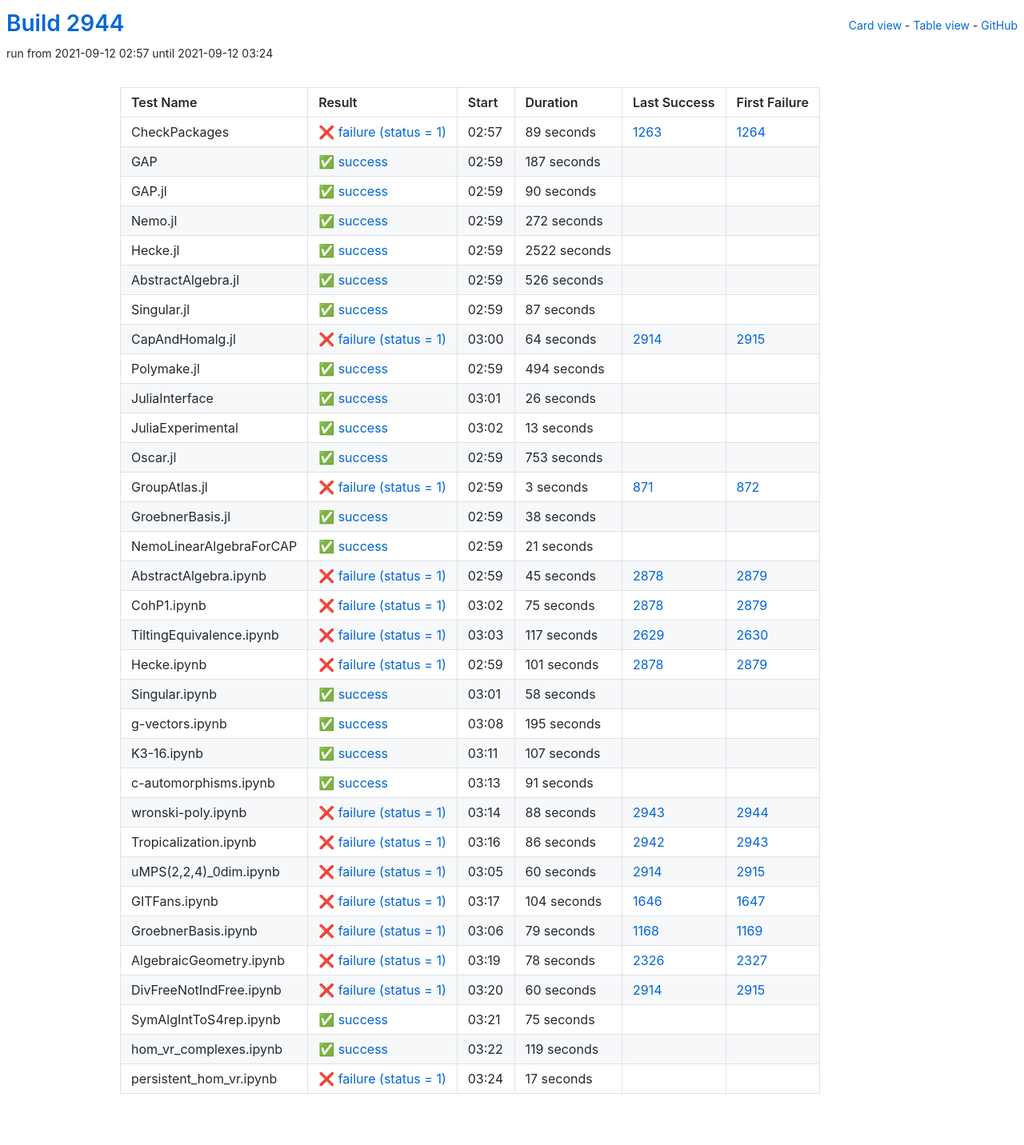
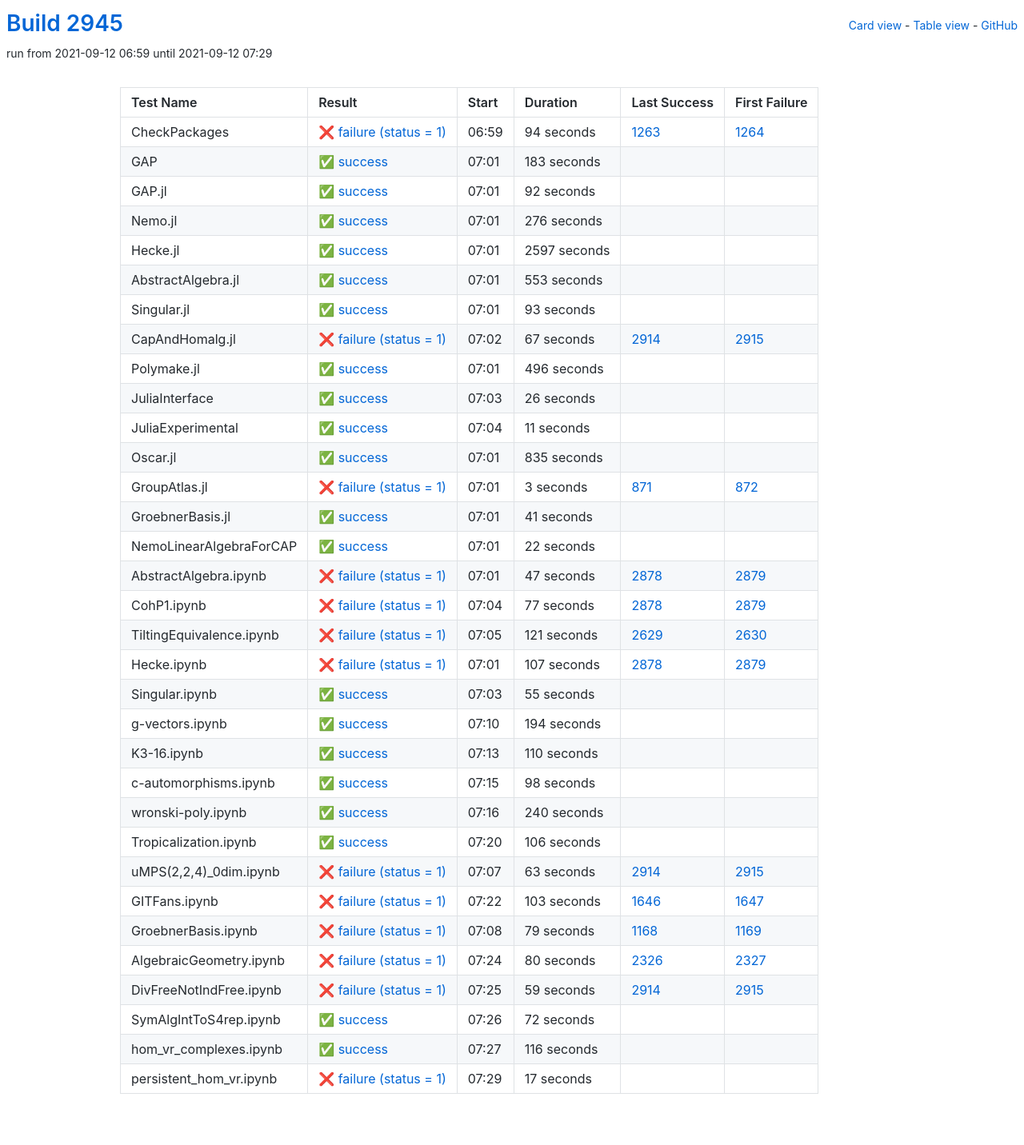
Before and after one commit to oscar-system/oscar-ci-status-stable, a Jekyll site: the page built from table.html, in a window 1280 px wide. Shown: the whole page at 80% size. Built offline with Jekyll 4.4.1, drawn with Linux system fonts in a browser that asks for light colours.

Commit message:
Build #2945

```diff
--- a/_data/ci.yml
+++ b/_data/ci.yml
@@ -1,6 +1,6 @@
 ---
-build: 2944
-build_url: https://oscarci.mathematik.uni-kl.de/job/oscar-stable/2944/
+build: 2945
+build_url: https://oscarci.mathematik.uni-kl.de/job/oscar-stable/2945/
 job: oscar-stable
 organization: oscar-system
 repo: oscar-ci-status-stable
@@ -8,116 +8,116 @@ repourl: https://github.com/oscar-system/oscar-ci-status-stable
 tests:
 - name: CheckPackages
   id: checkpackages
-  log: https://oscarci.mathematik.uni-kl.de/job/oscar-stable/2944/artifact/logs/build-2944/CheckPackages.log
-  start: 2021-09-12 02:57
+  log: https://oscarci.mathematik.uni-kl.de/job/oscar-stable/2945/artifact/logs/build-2945/CheckPackages.log
+  start: 2021-09-12 06:59
   success: false
   exitcode: 1
   status: failure
-  duration: 89
+  duration: 94
   last_success: 1263
   last_success_url: https://oscarci.mathematik.uni-kl.de/job/oscar-stable/1263/
   first_failure: 1264
   first_failure_url: https://oscarci.mathematik.uni-kl.de/job/oscar-stable/1264/
 - name: GAP
   id: gap
-  log: https://oscarci.mathematik.uni-kl.de/job/oscar-stable/2944/artifact/logs/build-2944/GAP.log
-  start: 2021-09-12 02:59
+  log: https://oscarci.mathematik.uni-kl.de/job/oscar-stable/2945/artifact/logs/build-2945/GAP.log
+  start: 2021-09-12 07:01
   success: true
   exitcode: 0
   status: success
-  duration: 187
+  duration: 183
   last_success: false
   last_success_url:
   first_failure: false
   first_failure_url:
 - name: GAP.jl
   id: gap-jl
-  log: https://oscarci.mathematik.uni-kl.de/job/oscar-stable/2944/artifact/logs/build-2944/GAP.jl.log
-  start: 2021-09-12 02:59
+  log: https://oscarci.mathematik.uni-kl.de/job/oscar-stable/2945/artifact/logs/build-2945/GAP.jl.log
+  start: 2021-09-12 07:01
   success: true
   exitcode: 0
   status: success
-  duration: 90
+  duration: 92
   last_success: false
   last_success_url:
   first_failure: false
   first_failure_url:
 - name: Nemo.jl
   id: nemo-jl
-  log: https://oscarci.mathematik.uni-kl.de/job/oscar-stable/2944/artifact/logs/build-2944/Nemo.jl.log
-  start: 2021-09-12 02:59
+  log: https://oscarci.mathematik.uni-kl.de/job/oscar-stable/2945/artifact/logs/build-2945/Nemo.jl.log
+  start: 2021-09-12 07:01
   success: true
   exitcode: 0
   status: success
-  duration: 272
+  duration: 276
   last_success: false
   last_success_url:
   first_failure: false
   first_failure_url:
 - name: Hecke.jl
   id: hecke-jl
-  log: https://oscarci.mathematik.uni-kl.de/job/oscar-stable/2944/artifact/logs/build-2944/Hecke.jl.log
-  start: 2021-09-12 02:59
+  log: https://oscarci.mathematik.uni-kl.de/job/oscar-stable/2945/artifact/logs/build-2945/Hecke.jl.log
+  start: 2021-09-12 07:01
   success: true
   exitcode: 0
   status: success
-  duration: 2522
+  duration: 2597
   last_success: false
   last_success_url:
   first_failure: false
   first_failure_url:
 - name: AbstractAlgebra.jl
   id: abstractalgebra-jl
-  log: https://oscarci.mathematik.uni-kl.de/job/oscar-stable/2944/artifact/logs/build-2944/AbstractAlgebra.jl.log
-  start: 2021-09-12 02:59
+  log: https://oscarci.mathematik.uni-kl.de/job/oscar-stable/2945/artifact/logs/build-2945/AbstractAlgebra.jl.log
+  start: 2021-09-12 07:01
   success: true
   exitcode: 0
   status: success
-  duration: 526
+  duration: 553
   last_success: false
   last_success_url:
   first_failure: false
   first_failure_url:
 - name: Singular.jl
   id: singular-jl
-  log: https://oscarci.mathematik.uni-kl.de/job/oscar-stable/2944/artifact/logs/build-2944/Singular.jl.log
-  start: 2021-09-12 02:59
+  log: https://oscarci.mathematik.uni-kl.de/job/oscar-stable/2945/artifact/logs/build-2945/Singular.jl.log
+  start: 2021-09-12 07:01
   success: true
   exitcode: 0
   status: success
-  duration: 87
+  duration: 93
   last_success: false
   last_success_url:
   first_failure: false
   first_failure_url:
 - name: CapAndHomalg.jl
   id: capandhomalg-jl
-  log: https://oscarci.mathematik.uni-kl.de/job/oscar-stable/2944/artifact/logs/build-2944/CapAndHomalg.jl.log
-  start: 2021-09-12 03:00
+  log: https://oscarci.mathematik.uni-kl.de/job/oscar-stable/2945/artifact/logs/build-2945/CapAndHomalg.jl.log
+  start: 2021-09-12 07:02
   success: false
   exitcode: 1
   status: failure
-  duration: 64
+  duration: 67
   last_success: 2914
   last_success_url: https://oscarci.mathematik.uni-kl.de/job/oscar-stable/2914/
   first_failure: 2915
   first_failure_url: https://oscarci.mathematik.uni-kl.de/job/oscar-stable/2915/
 - name: Polymake.jl
   id: polymake-jl
-  log: https://oscarci.mathematik.uni-kl.de/job/oscar-stable/2944/artifact/logs/build-2944/Polymake.jl.log
-  start: 2021-09-12 02:59
+  log: https://oscarci.mathematik.uni-kl.de/job/oscar-stable/2945/artifact/logs/build-2945/Polymake.jl.log
+  start: 2021-09-12 07:01
   success: true
   exitcode: 0
   status: success
-  duration: 494
+  duration: 496
   last_success: false
   last_success_url:
   first_failure: false
   first_failure_url:
 - name: JuliaInterface
   id: juliainterface
-  log: https://oscarci.mathematik.uni-kl.de/job/oscar-stable/2944/artifact/logs/build-2944/JuliaInterface.log
-  start: 2021-09-12 03:01
+  log: https://oscarci.mathematik.uni-kl.de/job/oscar-stable/2945/artifact/logs/build-2945/JuliaInterface.log
+  start: 2021-09-12 07:03
   success: true
   exitcode: 0
   status: success
@@ -128,32 +128,32 @@ tests:
   first_failure_url:
 - name: JuliaExperimental
   id: juliaexperimental
-  log: https://oscarci.mathematik.uni-kl.de/job/oscar-stable/2944/artifact/logs/build-2944/JuliaExperimental.log
-  start: 2021-09-12 03:02
+  log: https://oscarci.mathematik.uni-kl.de/job/oscar-stable/2945/artifact/logs/build-2945/JuliaExperimental.log
+  start: 2021-09-12 07:04
   success: true
   exitcode: 0
   status: success
-  duration: 13
+  duration: 11
   last_success: false
   last_success_url:
   first_failure: false
   first_failure_url:
 - name: Oscar.jl
   id: oscar-jl
-  log: https://oscarci.mathematik.uni-kl.de/job/oscar-stable/2944/artifact/logs/build-2944/Oscar.jl.log
-  start: 2021-09-12 02:59
+  log: https://oscarci.mathematik.uni-kl.de/job/oscar-stable/2945/artifact/logs/build-2945/Oscar.jl.log
+  start: 2021-09-12 07:01
   success: true
   exitcode: 0
   status: success
-  duration: 753
+  duration: 835
   last_success: false
   last_success_url:
   first_failure: false
   first_failure_url:
 - name: GroupAtlas.jl
   id: groupatlas-jl
-  log: https://oscarci.mathematik.uni-kl.de/job/oscar-stable/2944/artifact/logs/build-2944/GroupAtlas.jl.log
-  start: 2021-09-12 02:59
+  log: https://oscarci.mathematik.uni-kl.de/job/oscar-stable/2945/artifact/logs/build-2945/GroupAtlas.jl.log
+  start: 2021-09-12 07:01
   success: false
   exitcode: 1
   status: failure
@@ -164,176 +164,176 @@ tests:
   first_failure_url: https://oscarci.mathematik.uni-kl.de/job/oscar-stable/872/
 - name: GroebnerBasis.jl
   id: groebnerbasis-jl
-  log: https://oscarci.mathematik.uni-kl.de/job/oscar-stable/2944/artifact/logs/build-2944/GroebnerBasis.jl.log
-  start: 2021-09-12 02:59
+  log: https://oscarci.mathematik.uni-kl.de/job/oscar-stable/2945/artifact/logs/build-2945/GroebnerBasis.jl.log
+  start: 2021-09-12 07:01
   success: true
   exitcode: 0
   status: success
-  duration: 38
+  duration: 41
   last_success: false
   last_success_url:
   first_failure: false
   first_failure_url:
 - name: NemoLinearAlgebraForCAP
   id: nemolinearalgebraforcap
-  log: https://oscarci.mathematik.uni-kl.de/job/oscar-stable/2944/artifact/logs/build-2944/NemoLinearAlgebraForCAP.log
-  start: 2021-09-12 02:59
+  log: https://oscarci.mathematik.uni-kl.de/job/oscar-stable/2945/artifact/logs/build-2945/NemoLinearAlgebraForCAP.log
+  start: 2021-09-12 07:01
   success: true
   exitcode: 0
   status: success
-  duration: 21
+  duration: 22
   last_success: false
   last_success_url:
   first_failure: false
   first_failure_url:
 - name: AbstractAlgebra.ipynb
   id: abstractalgebra-ipynb
-  log: https://oscarci.mathematik.uni-kl.de/job/oscar-stable/2944/artifact/logs/build-2944/AbstractAlgebra.ipynb.log
-  start: 2021-09-12 02:59
+  log: https://oscarci.mathematik.uni-kl.de/job/oscar-stable/2945/artifact/logs/build-2945/AbstractAlgebra.ipynb.log
+  start: 2021-09-12 07:01
   success: false
   exitcode: 1
   status: failure
-  duration: 45
+  duration: 47
   last_success: 2878
   last_success_url: https://oscarci.mathematik.uni-kl.de/job/oscar-stable/2878/
   first_failure: 2879
   first_failure_url: https://oscarci.mathematik.uni-kl.de/job/oscar-stable/2879/
 - name: CohP1.ipynb
   id: cohp1-ipynb
-  log: https://oscarci.mathematik.uni-kl.de/job/oscar-stable/2944/artifact/logs/build-2944/CohP1.ipynb.log
-  start: 2021-09-12 03:02
+  log: https://oscarci.mathematik.uni-kl.de/job/oscar-stable/2945/artifact/logs/build-2945/CohP1.ipynb.log
+  start: 2021-09-12 07:04
   success: false
   exitcode: 1
   status: failure
-  duration: 75
+  duration: 77
   last_success: 2878
   last_success_url: https://oscarci.mathematik.uni-kl.de/job/oscar-stable/2878/
   first_failure: 2879
   first_failure_url: https://oscarci.mathematik.uni-kl.de/job/oscar-stable/2879/
 - name: TiltingEquivalence.ipynb
   id: tiltingequivalence-ipynb
-  log: https://oscarci.mathematik.uni-kl.de/job/oscar-stable/2944/artifact/logs/build-2944/TiltingEquivalence.ipynb.log
-  start: 2021-09-12 03:03
+  log: https://oscarci.mathematik.uni-kl.de/job/oscar-stable/2945/artifact/logs/build-2945/TiltingEquivalence.ipynb.log
+  start: 2021-09-12 07:05
   success: false
   exitcode: 1
   status: failure
-  duration: 117
+  duration: 121
   last_success: 2629
   last_success_url: https://oscarci.mathematik.uni-kl.de/job/oscar-stable/2629/
   first_failure: 2630
   first_failure_url: https://oscarci.mathematik.uni-kl.de/job/oscar-stable/2630/
 - name: Hecke.ipynb
   id: hecke-ipynb
-  log: https://oscarci.mathematik.uni-kl.de/job/oscar-stable/2944/artifact/logs/build-2944/Hecke.ipynb.log
-  start: 2021-09-12 02:59
+  log: https://oscarci.mathematik.uni-kl.de/job/oscar-stable/2945/artifact/logs/build-2945/Hecke.ipynb.log
+  start: 2021-09-12 07:01
   success: false
   exitcode: 1
   status: failure
-  duration: 101
+  duration: 107
   last_success: 2878
   last_success_url: https://oscarci.mathematik.uni-kl.de/job/oscar-stable/2878/
   first_failure: 2879
   first_failure_url: https://oscarci.mathematik.uni-kl.de/job/oscar-stable/2879/
 - name: Singular.ipynb
   id: singular-ipynb
-  log: https://oscarci.mathematik.uni-kl.de/job/oscar-stable/2944/artifact/logs/build-2944/Singular.ipynb.log
-  start: 2021-09-12 03:01
+  log: https://oscarci.mathematik.uni-kl.de/job/oscar-stable/2945/artifact/logs/build-2945/Singular.ipynb.log
+  start: 2021-09-12 07:03
   success: true
   exitcode: 0
   status: success
-  duration: 58
+  duration: 55
   last_success: false
   last_success_url:
   first_failure: false
   first_failure_url:
 - name: g-vectors.ipynb
   id: g-vectors-ipynb
-  log: https://oscarci.mathematik.uni-kl.de/job/oscar-stable/2944/artifact/logs/build-2944/g-vectors.ipynb.log
-  start: 2021-09-12 03:08
+  log: https://oscarci.mathematik.uni-kl.de/job/oscar-stable/2945/artifact/logs/build-2945/g-vectors.ipynb.log
+  start: 2021-09-12 07:10
   success: true
   exitcode: 0
   status: success
-  duration: 195
+  duration: 194
   last_success: false
   last_success_url:
   first_failure: false
   first_failure_url:
 - name: K3-16.ipynb
   id: k3-16-ipynb
-  log: https://oscarci.mathematik.uni-kl.de/job/oscar-stable/2944/artifact/logs/build-2944/K3-16.ipynb.log
-  start: 2021-09-12 03:11
+  log: https://oscarci.mathematik.uni-kl.de/job/oscar-stable/2945/artifact/logs/build-2945/K3-16.ipynb.log
+  start: 2021-09-12 07:13
   success: true
   exitcode: 0
   status: success
-  duration: 107
+  duration: 110
   last_success: false
   last_success_url:
   first_failure: false
   first_failure_url:
 - name: c-automorphisms.ipynb
   id: c-automorphisms-ipynb
-  log: https://oscarci.mathematik.uni-kl.de/job/oscar-stable/2944/artifact/logs/build-2944/c-automorphisms.ipynb.log
-  start: 2021-09-12 03:13
+  log: https://oscarci.mathematik.uni-kl.de/job/oscar-stable/2945/artifact/logs/build-2945/c-automorphisms.ipynb.log
+  start: 2021-09-12 07:15
   success: true
   exitcode: 0
   status: success
-  duration: 91
+  duration: 98
   last_success: false
   last_success_url:
   first_failure: false
   first_failure_url:
 - name: wronski-poly.ipynb
   id: wronski-poly-ipynb
-  log: https://oscarci.mathematik.uni-kl.de/job/oscar-stable/2944/artifact/logs/build-2944/wronski-poly.ipynb.log
-  start: 2021-09-12 03:14
+  log: https://oscarci.mathematik.uni-kl.de/job/oscar-stable/2945/artifact/logs/build-2945/wronski-poly.ipynb.log
+  start: 2021-09-12 07:16
+  success: true
+  exitcode: 0
+  status: success
+  duration: 240
+  last_success: false
+  last_success_url:
+  first_failure: false
+  first_failure_url:
+- name: Tropicalization.ipynb
+  id: tropicalization-ipynb
+  log: https://oscarci.mathematik.uni-kl.de/job/oscar-stable/2945/artifact/logs/build-2945/Tropicalization.ipynb.log
+  start: 2021-09-12 07:20
+  success: true
+  exitcode: 0
+  status: success
+  duration: 106
+  last_success: false
+  last_success_url:
+  first_failure: false
+  first_failure_url:
+- name: uMPS(2,2,4)_0dim.ipynb
+  id: umps-2-2-4-0dim-ipynb
+  log: https://oscarci.mathematik.uni-kl.de/job/oscar-stable/2945/artifact/logs/build-2945/uMPS-2-2-4-_0dim.ipynb.log
+  start: 2021-09-12 07:07
   success: false
   exitcode: 1
   status: failure
-  duration: 88
-  last_success: 2943
-  last_success_url: https://oscarci.mathematik.uni-kl.de/job/oscar-stable/2943/
-  first_failure: 2944
-  first_failure_url: https://oscarci.mathematik.uni-kl.de/job/oscar-stable/2944/
-- name: Tropicalization.ipynb
-  id: tropicalization-ipynb
-  log: https://oscarci.mathematik.uni-kl.de/job/oscar-stable/2944/artifact/logs/build-2944/Tropicalization.ipynb.log
-  start: 2021-09-12 03:16
-  success: false
-  exitcode: 1
-  status: failure
-  duration: 86
-  last_success: 2942
-  last_success_url: https://oscarci.mathematik.uni-kl.de/job/oscar-stable/2942/
-  first_failure: 2943
-  first_failure_url: https://oscarci.mathematik.uni-kl.de/job/oscar-stable/2943/
-- name: uMPS(2,2,4)_0dim.ipynb
-  id: umps-2-2-4-0dim-ipynb
-  log: https://oscarci.mathematik.uni-kl.de/job/oscar-stable/2944/artifact/logs/build-2944/uMPS-2-2-4-_0dim.ipynb.log
-  start: 2021-09-12 03:05
-  success: false
-  exitcode: 1
-  status: failure
-  duration: 60
+  duration: 63
   last_success: 2914
   last_success_url: https://oscarci.mathematik.uni-kl.de/job/oscar-stable/2914/
   first_failure: 2915
   first_failure_url: https://oscarci.mathematik.uni-kl.de/job/oscar-stable/2915/
 - name: GITFans.ipynb
   id: gitfans-ipynb
-  log: https://oscarci.mathematik.uni-kl.de/job/oscar-stable/2944/artifact/logs/build-2944/GITFans.ipynb.log
-  start: 2021-09-12 03:17
+  log: https://oscarci.mathematik.uni-kl.de/job/oscar-stable/2945/artifact/logs/build-2945/GITFans.ipynb.log
+  start: 2021-09-12 07:22
   success: false
   exitcode: 1
   status: failure
-  duration: 104
+  duration: 103
   last_success: 1646
   last_success_url: https://oscarci.mathematik.uni-kl.de/job/oscar-stable/1646/
   first_failure: 1647
   first_failure_url: https://oscarci.mathematik.uni-kl.de/job/oscar-stable/1647/
 - name: GroebnerBasis.ipynb
   id: groebnerbasis-ipynb
-  log: https://oscarci.mathematik.uni-kl.de/job/oscar-stable/2944/artifact/logs/build-2944/GroebnerBasis.ipynb.log
-  start: 2021-09-12 03:06
+  log: https://oscarci.mathematik.uni-kl.de/job/oscar-stable/2945/artifact/logs/build-2945/GroebnerBasis.ipynb.log
+  start: 2021-09-12 07:08
   success: false
   exitcode: 1
   status: failure
@@ -344,56 +344,56 @@ tests:
   first_failure_url: https://oscarci.mathematik.uni-kl.de/job/oscar-stable/1169/
 - name: AlgebraicGeometry.ipynb
   id: algebraicgeometry-ipynb
-  log: https://oscarci.mathematik.uni-kl.de/job/oscar-stable/2944/artifact/logs/build-2944/AlgebraicGeometry.ipynb.log
-  start: 2021-09-12 03:19
+  log: https://oscarci.mathematik.uni-kl.de/job/oscar-stable/2945/artifact/logs/build-2945/AlgebraicGeometry.ipynb.log
+  start: 2021-09-12 07:24
   success: false
   exitcode: 1
   status: failure
-  duration: 78
+  duration: 80
   last_success: 2326
   last_success_url: https://oscarci.mathematik.uni-kl.de/job/oscar-stable/2326/
   first_failure: 2327
   first_failure_url: https://oscarci.mathematik.uni-kl.de/job/oscar-stable/2327/
 - name: DivFreeNotIndFree.ipynb
   id: divfreenotindfree-ipynb
-  log: https://oscarci.mathematik.uni-kl.de/job/oscar-stable/2944/artifact/logs/build-2944/DivFreeNotIndFree.ipynb.log
-  start: 2021-09-12 03:20
+  log: https://oscarci.mathematik.uni-kl.de/job/oscar-stable/2945/artifact/logs/build-2945/DivFreeNotIndFree.ipynb.log
+  start: 2021-09-12 07:25
   success: false
   exitcode: 1
   status: failure
-  duration: 60
+  duration: 59
   last_success: 2914
   last_success_url: https://oscarci.mathematik.uni-kl.de/job/oscar-stable/2914/
   first_failure: 2915
   first_failure_url: https://oscarci.mathematik.uni-kl.de/job/oscar-stable/2915/
 - name: SymAlgIntToS4rep.ipynb
   id: symalginttos4rep-ipynb
-  log: https://oscarci.mathematik.uni-kl.de/job/oscar-stable/2944/artifact/logs/build-2944/SymAlgIntToS4rep.ipynb.log
-  start: 2021-09-12 03:21
+  log: https://oscarci.mathematik.uni-kl.de/job/oscar-stable/2945/artifact/logs/build-2945/SymAlgIntToS4rep.ipynb.log
+  start: 2021-09-12 07:26
   success: true
   exitcode: 0
   status: success
-  duration: 75
+  duration: 72
   last_success: false
   last_success_url:
   first_failure: false
   first_failure_url:
 - name: hom_vr_complexes.ipynb
   id: hom-vr-complexes-ipynb
-  log: https://oscarci.mathematik.uni-kl.de/job/oscar-stable/2944/artifact/logs/build-2944/hom_vr_complexes.ipynb.log
-  start: 2021-09-12 03:22
+  log: https://oscarci.mathematik.uni-kl.de/job/oscar-stable/2945/artifact/logs/build-2945/hom_vr_complexes.ipynb.log
+  start: 2021-09-12 07:27
   success: true
   exitcode: 0
   status: success
-  duration: 119
+  duration: 116
   last_success: false
   last_success_url:
   first_failure: false
   first_failure_url:
 - name: persistent_hom_vr.ipynb
   id: persistent-hom-vr-ipynb
-  log: https://oscarci.mathematik.uni-kl.de/job/oscar-stable/2944/artifact/logs/build-2944/persistent_hom_vr.ipynb.log
-  start: 2021-09-12 03:24
+  log: https://oscarci.mathematik.uni-kl.de/job/oscar-stable/2945/artifact/logs/build-2945/persistent_hom_vr.ipynb.log
+  start: 2021-09-12 07:29
   success: false
   exitcode: 1
   status: failure
```
Also changed, not shown: README.md.
